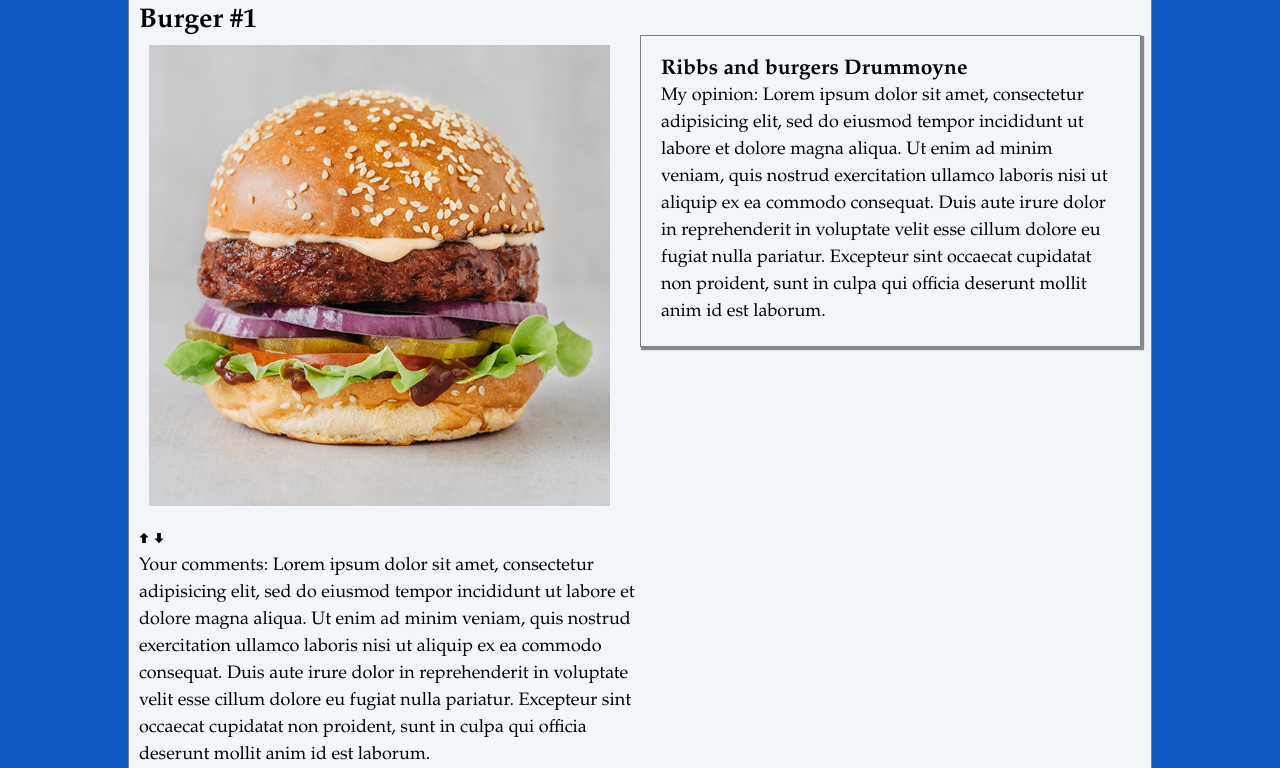
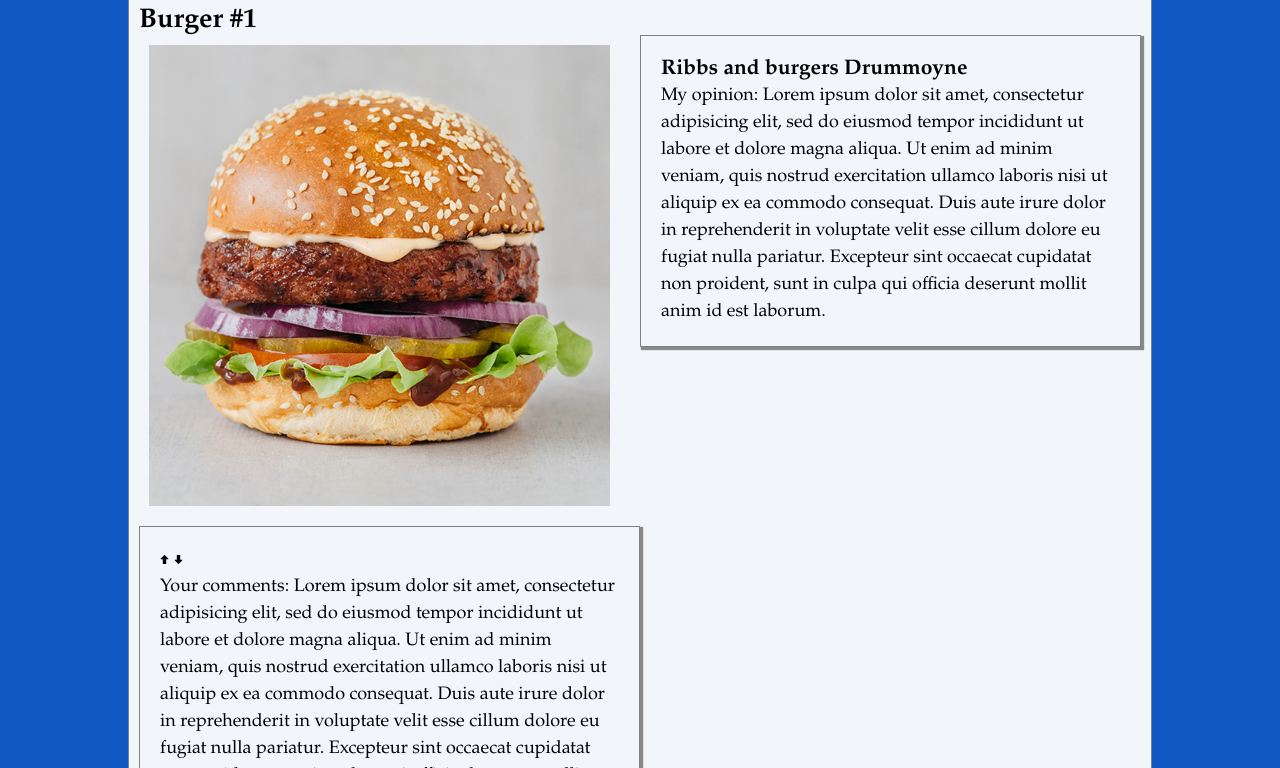
Before and after one commit to JakeOwens8/JakeOwens8.github.io, a plain HTML site: page unit5/index.html in a window 1280 px wide. Shown: the part 184-952 px from the top of the page. Drawn offline with Linux system fonts and the light colour scheme.

Commit message:
Update main.css

```diff
--- a/unit5/css/main.css
+++ b/unit5/css/main.css
@@ -157,4 +157,7 @@ nav a:hover {
 	float: left;
 	width: 50%;
 	clear: right;
+	border: 1px grey solid;
+	box-shadow: 2px 2px 1px 1px #888888;
+	padding: 2%;
 }
```
